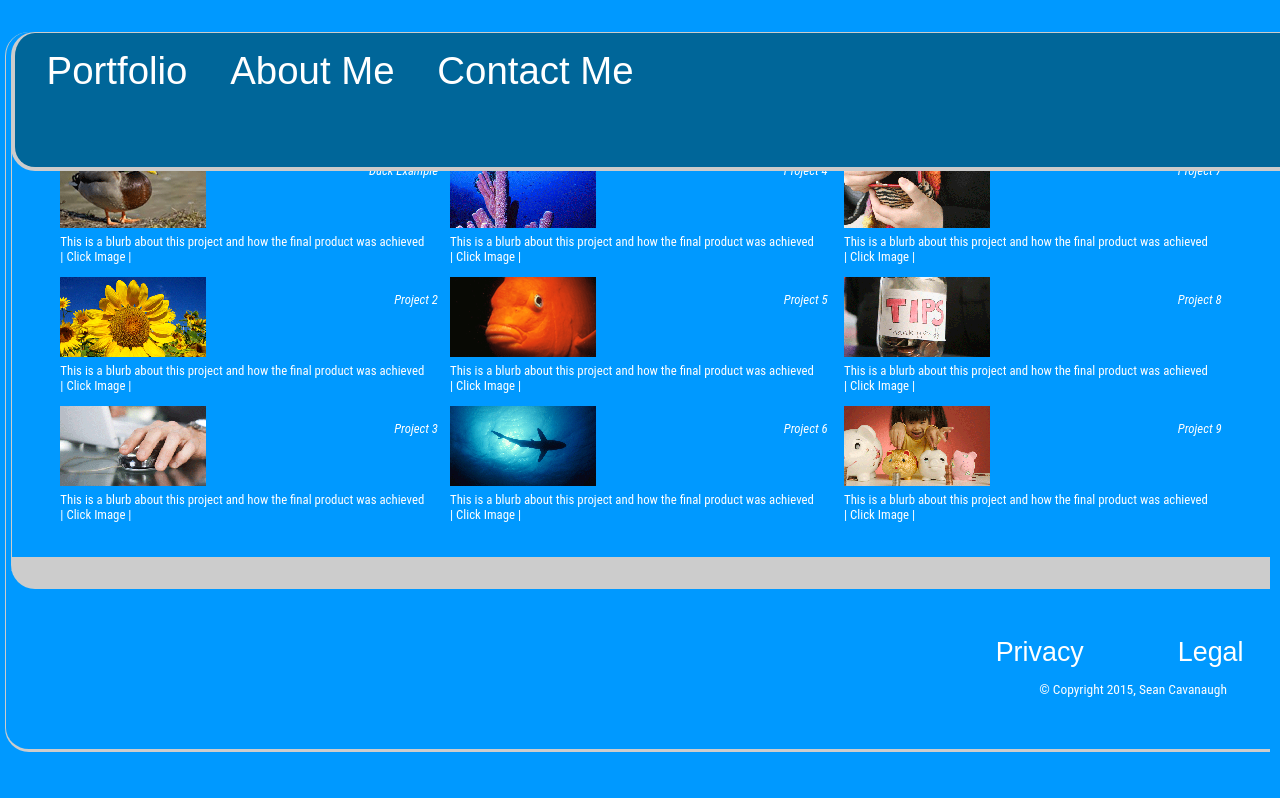
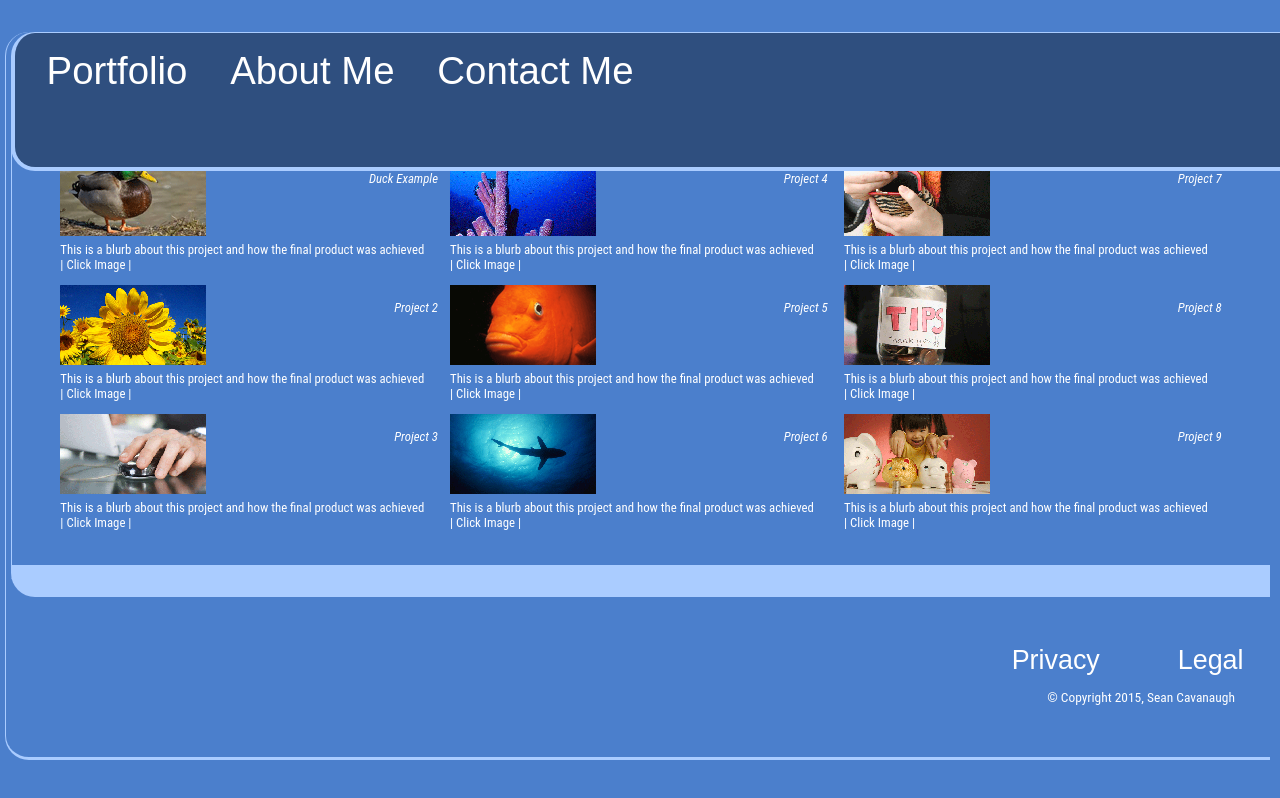
Before and after one commit to seancava/Portfolio, a plain HTML site: page index2.html in a window 1280 px wide. Drawn offline with Linux system fonts and the light colour scheme.

Commit message:
Updated CSS and HTML, Colour Scheme, Web Fonts

```diff
--- a/styles/stylesheet.css
+++ b/styles/stylesheet.css
@@ -1,15 +1,16 @@
-@charset "utf-8";
+/*COLOR SCHEME 2F4F7F | AACCFF | 5E9EFF | 55667F | 4B7FCC*/
 *{
 	 box-sizing: border-box;
 	 }
+
 body{
 	font-family: 'Roboto Condensed', sans-serif;
 	font-size: 1.2em;
 	color: #FFF;
-	background-color: #09F;
+	background-color: #4B7FCC;
 	padding: 0 0 0 .3rem;
 	margin: .6rem .6rem .3rem .3rem;
-	border: solid #CCC;
+	border: solid #AACCFF;
 	border-width: 0 0 .2rem .1rem;
 	border-radius: 24px 0 0 24px;
 	text-align: center;
@@ -19,20 +20,22 @@ header{
 	/*text-align: right;*/
 	position: fixed;
 	width: 100%;
-	border: solid #CCC;
+	border: solid #AACCFF;
 	border-width: 1px 0px 4px 4px;
 	border-radius: 24px 0px 0px 24px;
-	background-color: #069;
+	background-color: #2F4F7F;
+	/*height: 4em;*/
 }
 
 h1{
-	font-size: 1.1rem;
+	font-size: 1.5rem;
 	text-transform:uppercase;
+	text-decoration:underline;
 	letter-spacing: .3rem;
 	word-spacing: 1rem;
 	text-align:center;
 	margin: 32px 16px 16px 16px;
-	color: #fff;
+	color: #2F4F7F;
 }
 
 nav{
@@ -51,17 +54,18 @@ ul{
 li{
 	display: inline;
 }
+
 li p{
-	margin: 0 0 .8rem 0;}
+	margin: 0 0 .8rem 0;
+	}
 
 section{
-	/*background-color:#069;*/
 	width: 100%;
 	padding: 5rem 0 0 0;
 	margin: 0 0 10rem 0;
-	border: solid #CCC;
+	border: solid #AACCFF;
 	border-width: 0 0 2rem .1rem;
-	border-radius: 24px 0px 0px 24px;
+	border-radius: 0 0 0 24px;
 }
 
 section ul li{
@@ -79,14 +83,10 @@ section ul li{
 article{
 	text-align: left;
 	line-height: 1.8rem;
-	/*vertical-align: top;*/
-	/*overflow:hidden;*/
-	/*background-color:#069*/
 	width: 100%;
-	/*padding: 0px 63px 36px 36px;*/
-	border: solid #CCC;
+	border: solid #AACCFF;
 	border-width: 1px 0px 4px 4px;
-	border-radius: 24px 0px 0px 24px;
+	border-radius: 0 0 0 24px;
 }
 
 article img{
@@ -98,51 +98,50 @@ footer{
 	margin: -7rem 0 0 0;
 	font-size: .7em;
 	float:right;
-	/*position: fixed;
-	overflow:visible;*/
 }
 
 footer ul li:first-child {
-	padding: 0 4rem 0 0;
+	padding: 0 3rem 0 0;
 }
 
 a:link{
 	font-family: 'Comfortaa', sans-serif;
 	font-weight:300;
-	/*font-weight:400;
-	font-weight:700;*/
-	color: #fff;
+	color: #FFF;
 	font-size: 2em;
 	margin: 0px 1em 0px 0px;
-	padding: 0px 0px 1em 0px;
+	padding: 0p;
 	white-space: nowrap;
 	text-decoration:none;
 }
 
 a:active{
-	font-family: Arial, Helvetica, sans-serif;
-	color: #999;
+	font-family: 'Comfortaa', sans-serif;
+	font-weight:300;
+	color: #55667F;
 	font-size: 2em;
 	margin: 0px 1em 0px 0px;
-	padding: 0px 0px 1em 0px;
+	padding: 0;
 	text-decoration: none;
 }
 
 a:visited{
-	font-family: Arial, Helvetica, sans-serif;
-	color: #fff;
+	font-family: 'Comfortaa', sans-serif;
+	font-weight:300;
+	color: #FFF;
 	font-size: 2em;
 	margin: 0px 1em 0px 0px;
-	padding: 0px 0px 1em 0px;
+	padding: 0;
 	white-space: nowrap;
 }
 
 a:hover{
-	font-family: Arial, Helvetica, sans-serif;
-	color: #999;
+	ffont-family: 'Comfortaa', sans-serif;
+	font-weight:300;
+	color: #4B7FCC;
 	font-size: 2em;
 	margin: 0px 1em 0px 0px;
-	padding: 0px 0px 1em 0px;
+	padding: 0;
 	text-decoration: none;
 }
 i{
```
Lines whose indentation alone changed are shown as unchanged.
